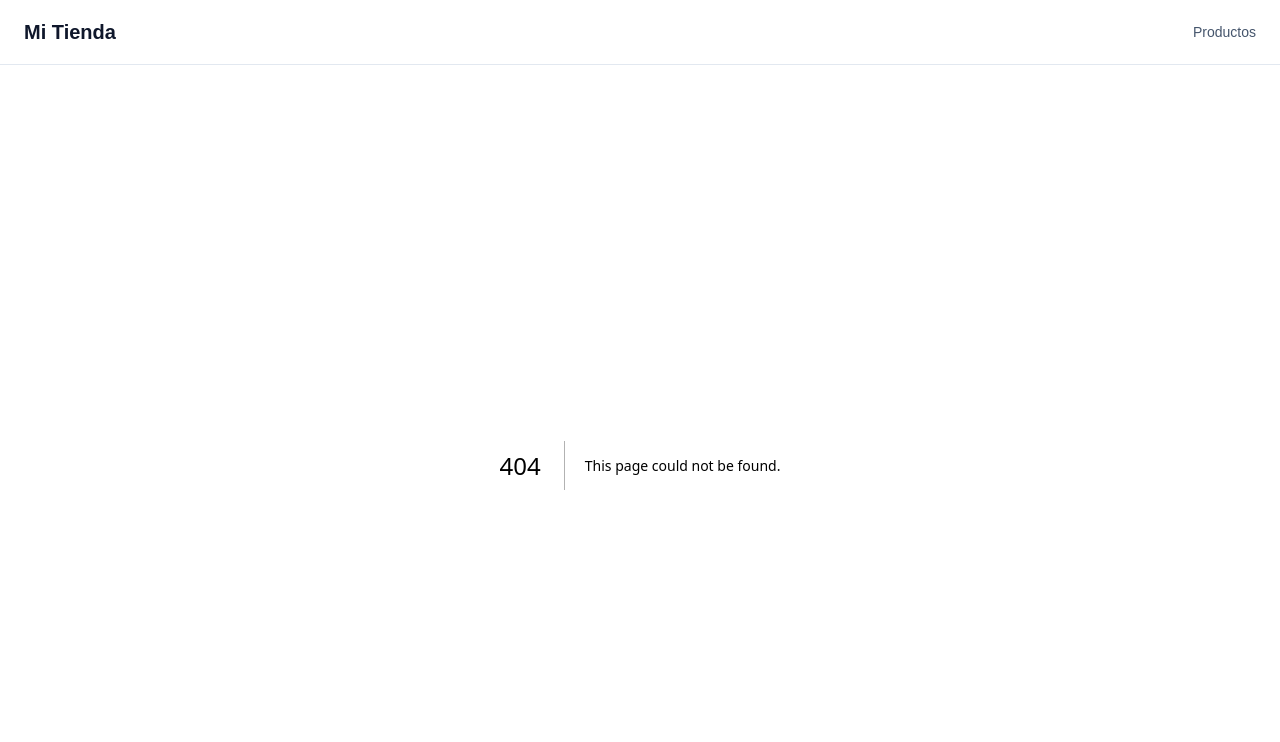
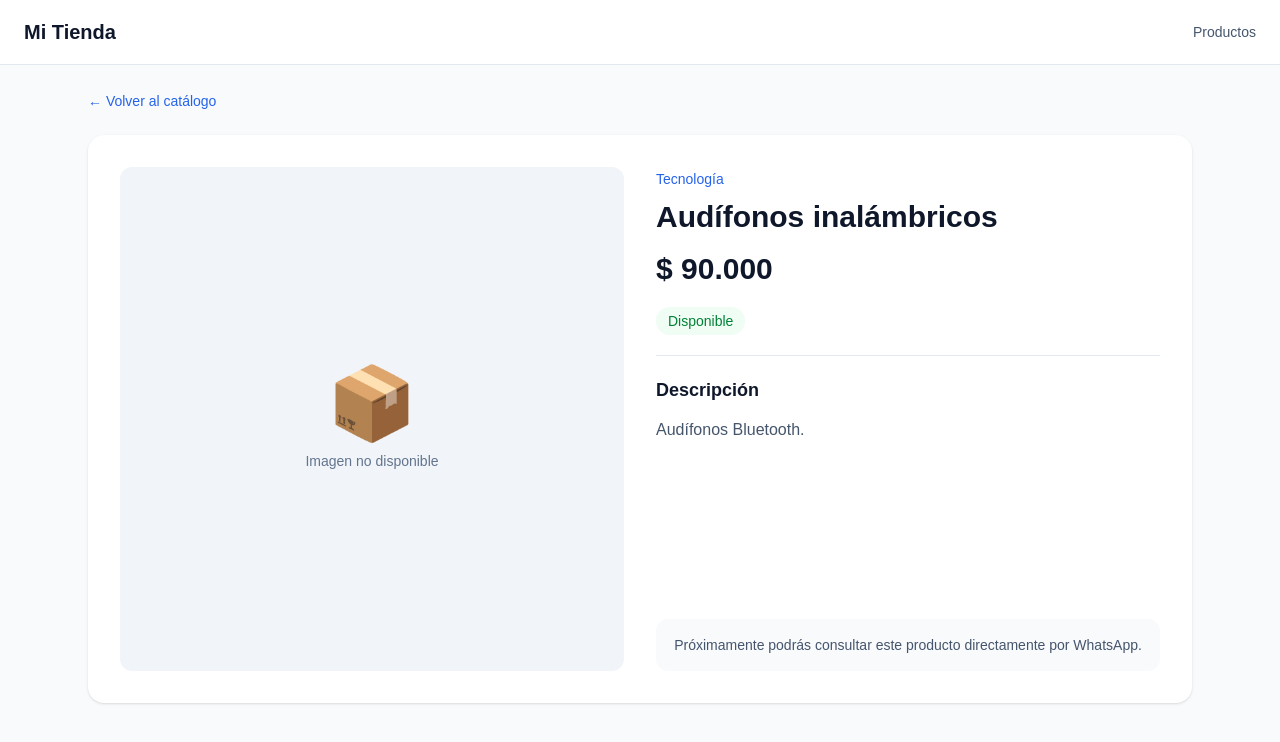
Before and after one commit to yeison8a/catalogo-digital-frontend, a Next.js app: page /products/b0000000-0000-4000-8000-000000000001 in a window 1280 px wide. Before the commit this address had no page. Shown: the top 742 px of the page. Built offline with nearby package versions, Linux system fonts and the light colour scheme.

Commit message:
feat: add dynamic product detail pages

```diff
--- /dev/null
+++ b/src/app/products/[id]/not-found.tsx
@@ -0,0 +1,26 @@
+
+import Link from "next/link";
+
+export default function ProductNotFound() {
+  return (
+    <section className="mx-auto flex min-h-[65vh] max-w-xl flex-col items-center justify-center px-4 text-center">
+      <span className="text-6xl">📦</span>
+
+      <h1 className="mt-6 text-2xl font-bold text-slate-900">
+        Producto no encontrado
+      </h1>
+
+      <p className="mt-3 text-slate-600">
+        El producto que buscas no existe
+        o ya no está disponible en nuestro catálogo.
+      </p>
+
+      <Link
+        href="/"
+        className="mt-6 rounded-xl bg-primary px-6 py-3 font-medium text-white transition-colors hover:bg-blue-700"
+      >
+        Volver al catálogo
+      </Link>
+    </section>
+  );
+}
--- /dev/null
+++ b/src/app/products/[id]/page.tsx
@@ -0,0 +1,104 @@
+
+import Image from "next/image";
+import Link from "next/link";
+import { notFound } from "next/navigation";
+
+import { getProductById } from "@/services/productService";
+import { formatCurrency } from "@/lib/formatCurrency";
+
+interface ProductDetailPageProps {
+  params: Promise<{ id: string }>;
+}
+
+export default async function ProductDetailPage({
+  params,
+}: ProductDetailPageProps) {
+  const { id } = await params;
+
+  const product = await getProductById(id);
+
+  if (!product) {
+    notFound();
+  }
+
+  return (
+    <div className="mx-auto max-w-6xl px-4 py-6 sm:px-6">
+      <Link
+        href="/"
+        className="mb-6 inline-flex items-center text-sm font-medium text-primary hover:underline"
+      >
+        ← Volver al catálogo
+      </Link>
+
+      <article className="grid gap-8 rounded-2xl bg-white p-4 shadow-sm md:grid-cols-2 md:p-8">
+        <div className="relative flex aspect-square items-center justify-center overflow-hidden rounded-xl bg-slate-100">
+          {product.mainImageUrl ? (
+            <Image
+              src={product.mainImageUrl}
+              alt={product.name}
+              fill
+              sizes="(max-width: 768px) 100vw, 50vw"
+              className="object-cover"
+              priority
+            />
+          ) : (
+            <div className="text-center">
+              <span className="text-7xl">📦</span>
+              <p className="mt-3 text-sm text-slate-500">
+                Imagen no disponible
+              </p>
+            </div>
+          )}
+        </div>
+
+        <div className="flex flex-col gap-5">
+          <div>
+            <span className="text-sm font-medium text-primary">
+              {product.category.name}
+            </span>
+
+            <h1 className="mt-2 text-2xl font-bold text-slate-900 sm:text-3xl">
+              {product.name}
+            </h1>
+
+            <p className="mt-4 text-3xl font-bold text-slate-900">
+              {formatCurrency(product.price)}
+            </p>
+          </div>
+
+          <div>
+            <span
+              className={`inline-flex rounded-full px-3 py-1 text-sm font-medium ${
+                product.available
+                  ? "bg-green-50 text-green-700"
+                  : "bg-red-50 text-red-700"
+              }`}
+            >
+              {product.available
+                ? "Disponible"
+                : "Agotado"}
+            </span>
+          </div>
+
+          <div className="border-t border-slate-200 pt-5">
+            <h2 className="text-lg font-semibold text-slate-900">
+              Descripción
+            </h2>
+
+            <p className="mt-3 whitespace-pre-line leading-7 text-slate-600">
+              {product.description ||
+                "Este producto no tiene descripción."}
+            </p>
+          </div>
+
+          <div className="mt-auto pt-4">
+            <p className="rounded-xl bg-slate-50 p-4 text-center text-sm text-slate-600">
+              Próximamente podrás consultar este producto
+              directamente por WhatsApp.
+            </p>
+          </div>
+        </div>
+      </article>
+    </div>
+  );
+}
--- a/src/components/products/ProductCard.tsx
+++ b/src/components/products/ProductCard.tsx
@@ -1,5 +1,6 @@
 
 import Image from "next/image";
+import Link from "next/link";
 
 import type { Product } from "@/types/product";
 import { formatCurrency } from "@/lib/formatCurrency";
@@ -12,21 +13,27 @@ const categoryIcons: Record<string, string> = {
   Tecnología: "🎧",
   Accesorios: "👜",
   Hogar: "🏠",
+  Deportes: "⚽",
 };
 
 export default function ProductCard({
   product,
 }: ProductCardProps) {
   return (
-    <article className="overflow-hidden rounded-xl border border-slate-200 bg-white shadow-sm">
-      <div className="relative flex aspect-square items-center justify-center bg-slate-100">
+    <Link
+      href={`/products/${product.id}`}
+      aria-label={`Ver detalles de ${product.name}`}
+      className="group block h-full overflow-hidden rounded-xl border border-slate-200 bg-white shadow-sm transition-all duration-200 hover:-translate-y-1 hover:shadow-md focus-visible:outline-2 focus-visible:outline-offset-2 focus-visible:outline-primary"
+    >
+      {/* Imagen del producto */}
+      <div className="relative flex aspect-square items-center justify-center overflow-hidden bg-slate-100">
         {product.mainImageUrl ? (
           <Image
             src={product.mainImageUrl}
             alt={product.name}
             fill
             sizes="(max-width: 640px) 50vw, (max-width: 1024px) 33vw, 25vw"
-            className="object-cover"
+            className="object-cover transition-transform duration-300 group-hover:scale-105"
           />
         ) : (
           <span
@@ -37,31 +44,48 @@ export default function ProductCard({
             {categoryIcons[product.category.name] ?? "📦"}
           </span>
         )}
+
+        {/* Indicador de agotado */}
+        {!product.available && (
+          <span className="absolute right-2 top-2 rounded-full bg-red-600 px-3 py-1 text-xs font-medium text-white">
+            Agotado
+          </span>
+        )}
       </div>
 
+      {/* Información del producto */}
       <div className="flex flex-col gap-2 p-3 sm:p-4">
-        <span className="text-xs text-slate-500">
+        {/* Categoría */}
+        <span className="text-xs font-medium text-slate-500">
           {product.category.name}
         </span>
 
+        {/* Nombre */}
         <h3 className="line-clamp-2 min-h-10 text-sm font-semibold text-slate-900 sm:text-base">
           {product.name}
         </h3>
 
+        {/* Precio */}
         <p className="text-lg font-bold text-slate-900">
           {formatCurrency(product.price)}
         </p>
 
+        {/* Disponibilidad */}
         <span
-          className={
+          className={`text-xs font-medium ${
             product.available
-              ? "text-xs font-medium text-green-700"
-              : "text-xs font-medium text-red-600"
-          }
+              ? "text-green-700"
+              : "text-red-600"
+          }`}
         >
-          {product.available ? "Disponible" : "Agotado"}
+          {product.available ? "Disponible" : "No disponible"}
+        </span>
+
+        {/* Enlace visual al detalle */}
+        <span className="mt-2 text-sm font-semibold text-primary group-hover:underline">
+          Ver producto →
         </span>
       </div>
-    </article>
+    </Link>
   );
 }
--- /dev/null
+++ b/src/services/productService.ts
@@ -0,0 +1,13 @@
+
+import type { Product } from "@/types/product";
+import { mockProducts } from "@/mocks/products";
+
+export async function getProductById(
+  id: string
+): Promise<Product | null> {
+  const product = mockProducts.find(
+    (product) => product.id === id
+  );
+
+  return product ?? null;
+}
```
